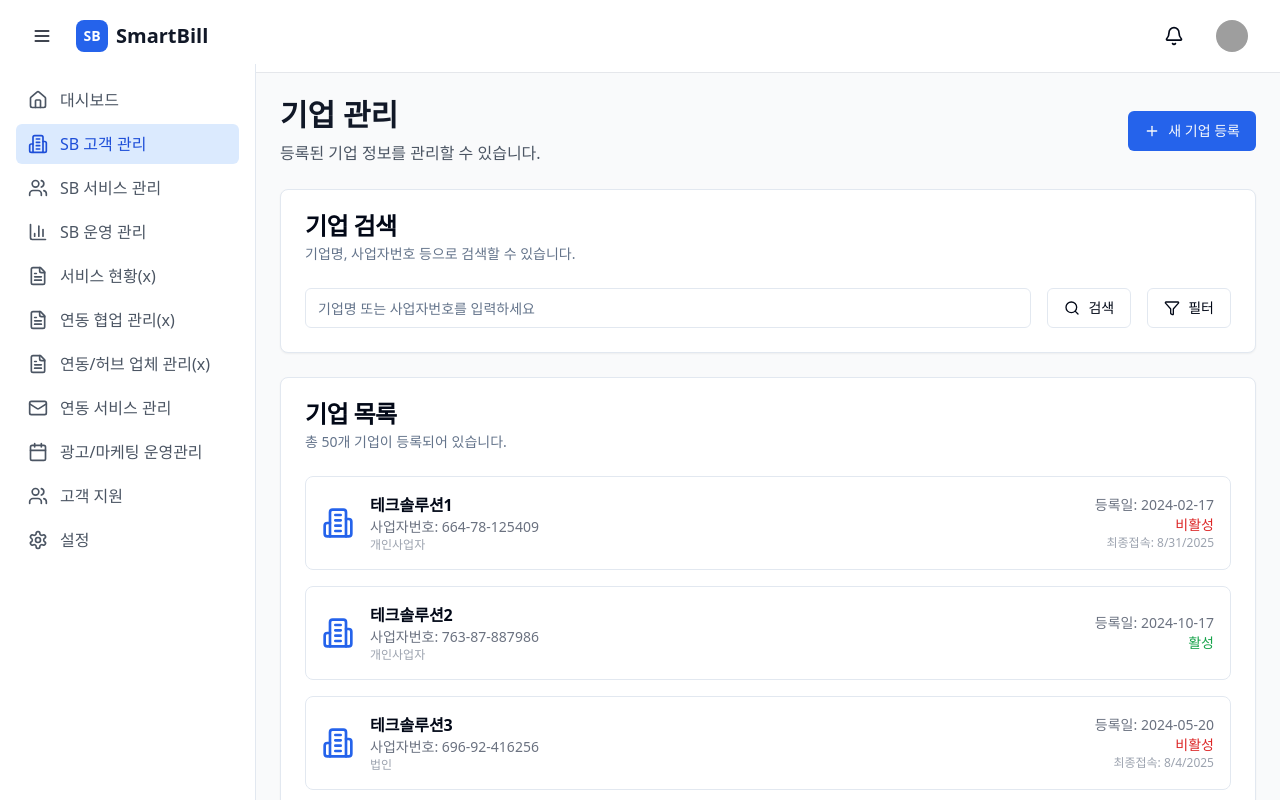
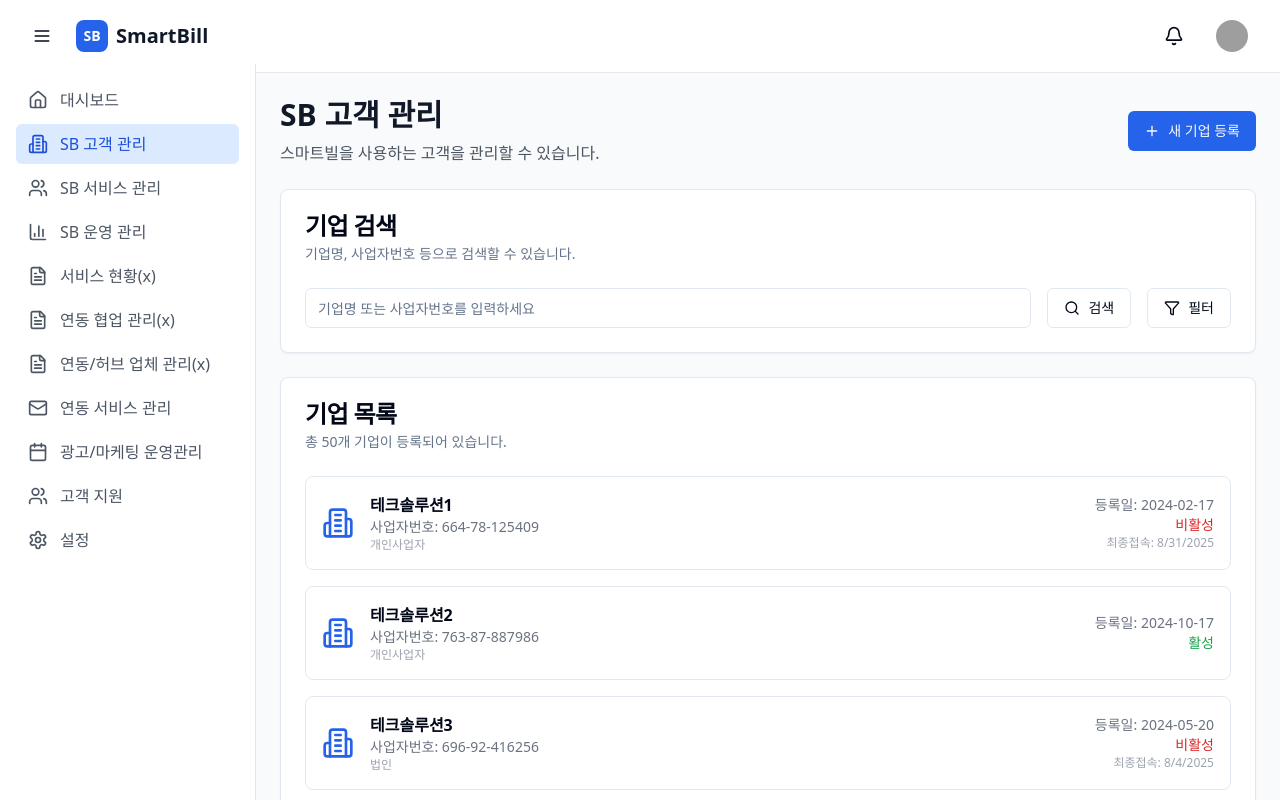
Before and after one commit to Kai-Ahn-Businesson/smartbill-modernization, a React (Vite) app in the folder frontend/: page /company in a window 1280 px wide. Shown: the top 800 px of the page. Built offline with nearby package versions, Linux system fonts and the light colour scheme; no server answers; sample sign-in values are in the browser's storage; grey boxes are pictures that could not be loaded; the HTML template or start-up script is replaced by a standard one.

Commit message:
SB 고객 관리

```diff
--- a/frontend/src/pages/CompanyPage.tsx
+++ b/frontend/src/pages/CompanyPage.tsx
@@ -9,9 +9,9 @@ export function CompanyPage() {
     <div className="space-y-6">
       <div className="flex items-center justify-between">
         <div>
-          <h1 className="text-3xl font-bold text-gray-900">기업 관리</h1>
+          <h1 className="text-3xl font-bold text-gray-900">SB 고객 관리</h1>
           <p className="mt-2 text-gray-600">
-            등록된 기업 정보를 관리할 수 있습니다.
+            스마트빌을 사용하는 고객을 관리할 수 있습니다.
           </p>
         </div>
         <Button className="flex items-center space-x-2">
```
